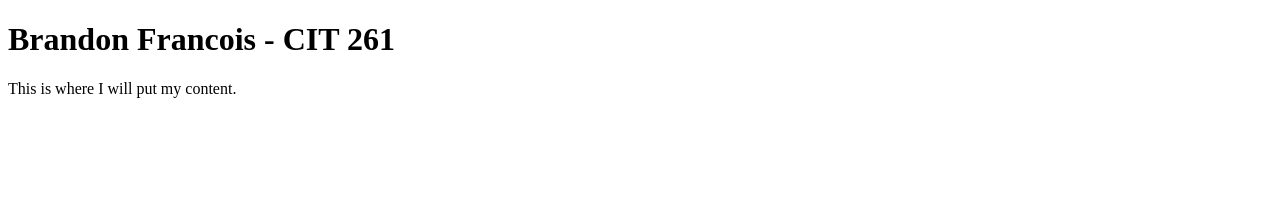
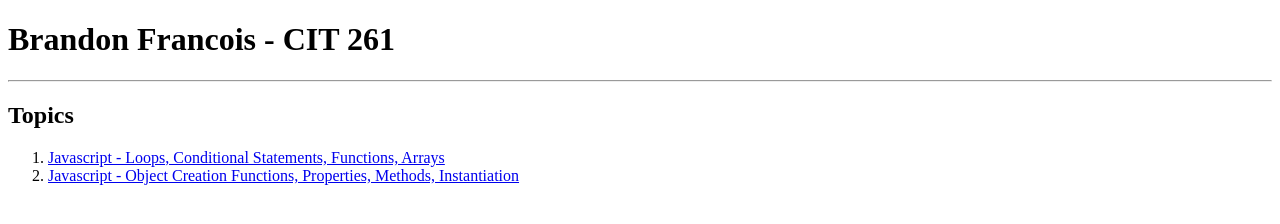
Before and after one commit to Francois-Brandon/Francois-Brandon.github.io, a plain HTML site: page index.html in a window 1280 px wide. Drawn offline with Linux system fonts and the light colour scheme.

Commit message:
Created CSS file, topic1 index.html, script.js

```diff
--- a/index.html
+++ b/index.html
@@ -1,10 +1,16 @@
 <!DOCTYPE html>
 <html>
 <head>
+  <link rel="stylesheet" type="text/css" href="mystyle.css">
   <title>Brandon Francois</title>
+  <script type="text/javascript" src="script.js"></script>
 </head>
 <body>
-<h1>Brandon Francois - CIT 261</h1>
-<p>This is where I will put my content.</p>
+<h1>Brandon Francois - CIT 261</h1><hr>
+<h2>Topics</h2>
+<ol>
+  <li><a href="topic1/index.html">Javascript - Loops, Conditional Statements, Functions, Arrays</a></li>
+  <li><a href="topic2/index.html">Javascript - Object Creation Functions, Properties, Methods, Instantiation</a></li>
+</ol>
 </body>
 </html>
```
Also changed, not shown: topic1/index.html (added, +13 -0 lines), mystyle.css (added), topic1/script.js (added).
